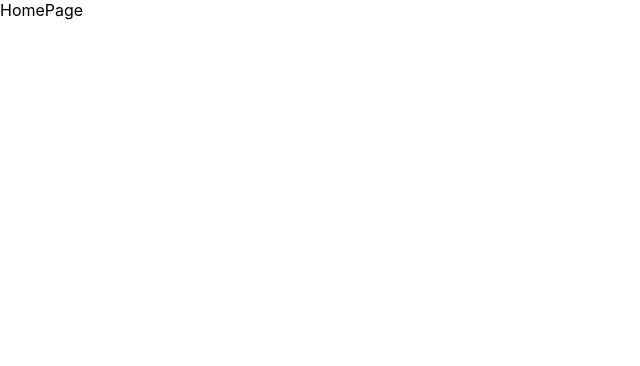
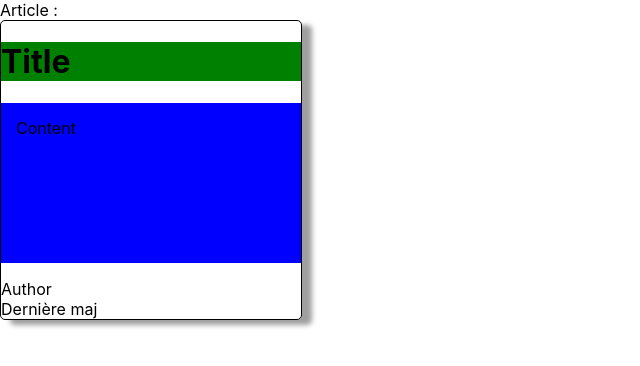
Before and after one commit to OthmaneB-Pro/blogtech_front, a React (Create React App) app: page /home in a window 1280 px wide. Shown: the top 366 px of the page, without its empty margins (0-640 px from the left). Built offline with nearby package versions, Linux system fonts and the light colour scheme.

Commit message:
🚧 Home : Create first article

```diff
--- a/src/components/pages/home/HomePage.tsx
+++ b/src/components/pages/home/HomePage.tsx
@@ -1,8 +1,37 @@
-import React from 'react'
+import styled from "styled-components";
 
 export default function HomePage() {
   return (
-    <div>HomePage</div>
+    <div>
+      <div>Article :</div>
 
-  )
+      <CardStyled>
+        <h1>Title</h1>
+        <p>Content</p>
+        <span>Author</span>
+        <span>Dernière maj</span>
+      </CardStyled>
+    </div>
+  );
 }
+
+const CardStyled = styled.div`
+  display : flex;
+  flex-direction: column;
+  justify-content: center;
+  // background: grey;
+  width: 300px;
+  border: 1px solid black;
+  border-radius: 5px;
+  box-shadow: 10px 5px 5px rgba(63, 63, 63, 0.5);
+
+  h1{
+    background-color: green;
+  }
+  p{
+    padding: 15px;
+    height: 130px;
+    margin-top: 0px;
+    background-color: blue;
+  }
+  `
```
